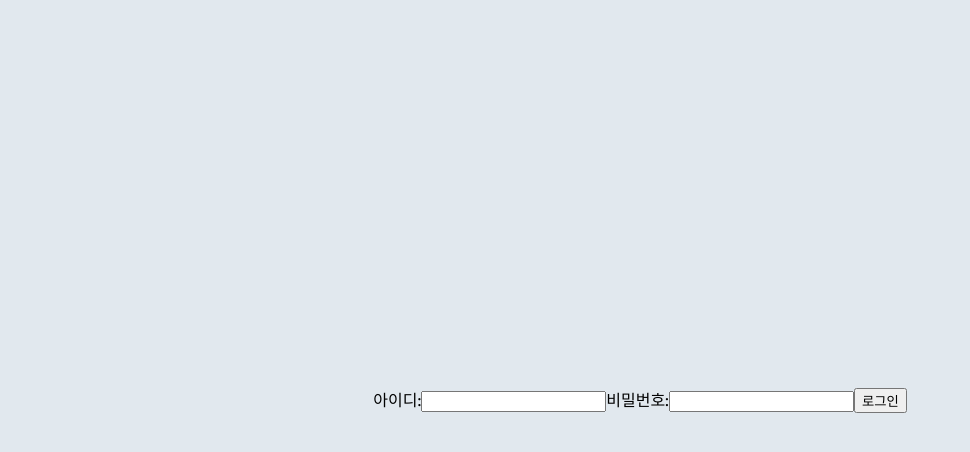
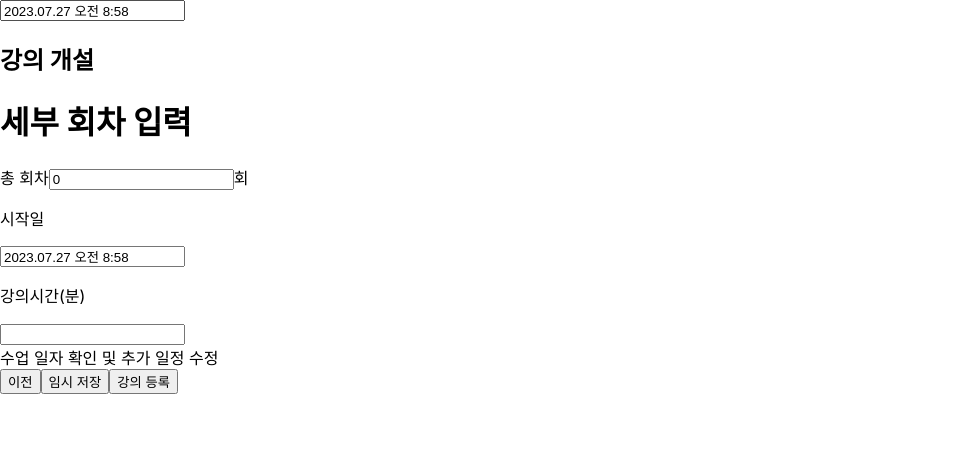
Before and after one commit to qor4/Learners-High, a React (Create React App) app in the folder frontend/: page /class/round/join in a window 1280 px wide. Before the commit this address had no page. Shown: the top 452 px of the page, without its empty margins (0-970 px from the left). Built offline with nearby package versions, Linux system fonts and the light colour scheme.

Commit message:
[FE] feat: 강의 개설 진행중

```diff
--- a/frontend/package.json
+++ b/frontend/package.json
@@ -14,6 +14,7 @@
     "react": "^18.2.0",
     "react-calendar": "^4.5.0",
     "react-cookie": "^4.1.1",
+    "react-datepicker": "^4.16.0",
     "react-dom": "^18.2.0",
     "react-icons": "^4.10.1",
     "react-redux": "^8.1.1",
--- a/frontend/src/App.js
+++ b/frontend/src/App.js
@@ -7,11 +7,13 @@ import UserJoin from './components/auth/UserJoin'
 import UserJoinTeacherJob from './components/auth/UserJoinTeacherJob';
 import UserJoinTeacherEdu from './components/auth/UserJoinTeacherEdu';
 import UserLogIn from './components/auth/UserLogIn';
+import UserJoinPage from './pages/auth/UserJoinPage'
 
-import FormStructor from './pages/LogInSignUpPage';
 
 import ClassJoinPage from './pages/class/ClassJoinPage'
-
+import ClassRoundJoinPage from './pages/class/ClassRoundJoinPage';
+import TestList from './components/test/TestList';
+import DatePickerComponent from "./components/class/DatePickerComponent"
 
 // test용
 
@@ -19,16 +21,19 @@ import ClassJoinPage from './pages/class/ClassJoinPage'
 function App() {
   return (
     <div className="App">
-
+    <DatePickerComponent/>
     {/* <FormStructor/> */}
     {/* <TeacherJobItem/> */}
     {/* <UserJoinTeacherJob/>
     <UserJoinTeacherEdu/> */}
-    <UserLogIn/>
+    {/* <UserLogIn/> */}
+
+    {/* <ClassRoundJoinPage/> */}
     <Routes>
       <Route path="/" element={<Main/>}></Route>
-      <Route path="/join" element={<UserJoin/>}></Route>
+      <Route path="/join" element={<UserJoinPage/>}></Route>
       <Route path="/class/join" element={<ClassJoinPage/>}></Route>
+      <Route path="/class/round/join" element={<ClassRoundJoinPage/>}></Route>
     </Routes>
 
 
--- a/frontend/src/components/auth/UserLogIn.js
+++ b/frontend/src/components/auth/UserLogIn.js
@@ -43,14 +43,14 @@ const UserLogIn = () => {
             <input
             type="text"
             name="userId"
-            value={logInForm.userId}
+            // value={logInForm.userId}
             onChange={onChange}
             />
             <span>비밀번호:</span>
             <input
             type="password"
             name="userPassword"
-            value={logInForm.userPassword}
+            // value={logInForm.userPassword}
             onChange={onChange}
             />
             <button onClick={userLogIn}>로그인</button>
--- a/frontend/src/components/class/ClassJoin.js
+++ b/frontend/src/components/class/ClassJoin.js
@@ -4,6 +4,7 @@ import { useState, useEffect } from "react";
 import { CKEditor } from "@ckeditor/ckeditor5-react";
 import ClassicEditor from "@ckeditor/ckeditor5-build-classic";
 import { useSelector } from "react-redux";
+import { Link, useNavigate } from "react-router-dom";
 
 import { url } from "../../api/APIPath";
 
@@ -11,6 +12,8 @@ import axios from "axios";
 
 const ClassJoin = () => {
     const userNo = useSelector(state=>state.user.userNo)
+    const [classNo, setClassNo] = useState("")
+
     const [classCode, setclassCode] = useState("");
     const [classThumbnailImg, setThumbnail] = useState(null);
     const [classThumbnailInfo, setClassIntro] = useState("");
@@ -64,6 +67,7 @@ const ClassJoin = () => {
     // 검색을 통해 나온 과목 li를 클릭했을 때
     const selectedResult = (event) => {
         setSubjectName(event.target.textContent);
+        console.log(subjectName)
     };
 
     // 썸네일 업로드를 했을 때 (파일 선택을 했을 때) => 이후 수정@@@
@@ -122,6 +126,20 @@ const ClassJoin = () => {
             maxStudent: maxStudent,
             userNo: userNo //
         }
+        axios.post(`${url}/class/join`,
+        data,
+        {headers: {"Content-Type": 'application/json'}}
+        )
+        .then(res=> {
+            const {classNo} = res.data
+            setClassNo(classNo)
+            console.log(res.data, res)
+        })
+        .catch(err=> console.log(err))
+    }
+    const nextPage = () => {
+        sendDataToServer()
+        // navigate('/class/round/join') // 언급 필요. classRoundJoin url 생성
     }
 
     return (
@@ -269,10 +287,16 @@ const ClassJoin = () => {
                 <span>원</span>
             </div>
 
+
+
             {/* 버튼 모음 => 이후 수정@@@ */}
             <div>
                 <button onClick={sendDataToServer}>임시 저장</button>
-                <button>다음</button>
+                <Link to="/class/round/join" state={{classNo: classNo}}>
+                <button onClick={nextPage}>
+                    다음
+                </button>
+                </Link>
             </div>
             <hr/>
         </>
--- /dev/null
+++ b/frontend/src/components/class/ClassRoundJoin.jsx
@@ -0,0 +1,232 @@
+// 강의 개설 두 번째 페이지 (세부 회차 입력)
+
+import { useState } from "react";
+
+import ClassRoundItem from "./ClassRoundItem";
+import ClassDaysTimes from "./ClassDaysTimes";
+
+import DatePickerComponent from "./DatePickerComponent";
+
+const ClassRoundJoin = () => {
+    const [classTotalRound, setClassTotalRound] = useState(0);
+
+    const [classRoundDataSet, setClassRoundDataSet] = useState([])
+    const initialClassRoundItem = {
+        classNo: "", // 임시
+        classRoundNumber: "",
+        classRoundTitle: "",
+        classRoundFileName: "",
+        classRoundFileOriginName: "",
+        classRoundStartDatetime: "",
+        classRoundEndDateTime: "",
+        isHomework: false,
+    }
+
+    const [startDate, setStartDate] = useState("");
+    const [selectedDays, setSelectedDays] = useState([]);
+    const [daysTimes, setDaysTimes] = useState({});
+
+    const [classRunningTime, setClassRunningTime] = useState("") // 오직 분 단위로.
+
+    // 캘린더에서 선택한 날짜들을 담아줄 배열
+    const [selectedDates, setSelectedDates] = useState([]);
+
+    // const days = ["월", "화", "수", "목", "금", "토", "일"];
+
+    const initialDays = [
+        {
+            week: "일",
+            code: 0,
+            startHour: "",
+            startMinute: "",
+            classRunningTime: "",
+            isSelected: false,
+        },
+        {
+            week: "월",
+            code: 1,
+            startHour: "",
+            startMinute: "",
+            classRunningTime: "",
+            isSelected: false,
+        },
+        {
+            week: "화",
+            code: 2,
+            startHour: "",
+            startMinute: "",
+            classRunningTime: "",
+            isSelected: false,
+        },
+        {
+            week: "수",
+            code: 3,
+            startHour: "",
+            startMinute: "",
+            classRunningTime: "",
+            isSelected: false,
+        },
+        {
+            week: "목",
+            code: 4,
+            startHour: "",
+            startMinute: "",
+            classRunningTime: "",
+            isSelected: false,
+        },
+        {
+            week: "금",
+            code: 5,
+            startHour: "",
+            startMinute: "",
+            classRunningTime: "",
+            isSelected: false,
+        },
+        {
+            week: "토",
+            code: 6,
+            startHour: "",
+            startMinute: "",
+            classRunningTime: "",
+            isSelected: false,
+        },
+    ]
+    const [days, setDays] = useState(initialDays)
+
+    // const [days, setDays] = useState({
+    //     "월": false,
+    //     "화": false,
+    //     "수": false,
+    //     "목": false,
+    //     "금": false,
+    //     "토": false,
+    //     "일": false
+    // })
+
+    // 총 회차 수 입력했을 때
+    const handleTotalTimeChange = (event) => {
+        const numericValue = parseInt(event.target.value, 10);
+        if (!isNaN(numericValue) && numericValue >= 0) {
+            setClassTotalRound(numericValue);
+            const classRoundDataSetCopy = new Array(classTotalRound).fill(initialClassRoundItem)
+            // console.log(numericValue, "들어옴")
+            console.log(classRoundDataSetCopy, "DDD")
+            setClassRoundDataSet(classRoundDataSetCopy)
+            return
+        }
+        setClassTotalRound(0)
+    };
+
+    // 시작일 캘린더에서 선택했을 때 => 이후 수정@@@
+    const handleStartDateChange = (event) => {
+        setStartDate(event.target.value);
+    };
+
+    // 기본 진행 요일 선택할 때 => 총 회차 수보다 많이 선택 불가능하게 수정@@@ // 나중에!!
+
+    let hour, miniute  // 보류
+    const handleRunningTimeChange = (e) => {
+        setClassRunningTime(e.currentTarget.value)
+        hour = parseInt(e.currentTarget.value/60)
+        miniute = e.currentTarget.value % 60
+
+        console.log(hour, miniute)
+    }
+
+    // 요일별 시작 시간과 종료 시간 입력 함수 (시와 분을 각각 저장) => 체크박스 해제했을 때 이 배열에서 사라지게 수정@@@
+    const handleDayTimeChange = (
+        day,
+        startHour,
+        startMinute,
+        endHour,
+        endMinute
+    ) => {
+        setDaysTimes((prevTimes) => ({
+            ...prevTimes,
+            [day]: { startHour, startMinute, endHour, endMinute },
+        }));
+    };
+    // 해당 요일의 인덱스를 반환하는 함수
+
+    // 시작일을 기준으로 선택한 요일에 해당하는 일자를 뽑아내는 함수
+
+    // =================================================================
+
+    // 인풋박스에 포커스가 가면 빈 문자열로 바꿔주는 커스텀 함수
+    const handleFocusChange = (setStateFunc, value) => {
+        setStateFunc(value === 0 ? "" : value);
+    };
+
+
+    const getData = () => {
+        setClassRoundDataSet()
+    }
+
+    return (
+        <>
+            <h1>세부 회차 입력</h1>
+            <div>
+                <label htmlFor="totalTime">총 회차</label>
+                <input
+                    type="number"
+                    id="totalTime"
+                    min={0}
+                    onFocus={() => handleFocusChange(setClassTotalRound, classTotalRound)}
+                    value={classTotalRound}
+                    onChange={handleTotalTimeChange}
+                />
+                <span>회</span>
+            </div>
+
+            <div>
+                <p>시작일</p>
+                <DatePickerComponent getData=""/>
+                <p>강의시간(분)</p>
+                <input
+                type="number"
+                name="classRunningTime"
+                value={classRunningTime}
+                min={0}
+                onChange={handleRunningTimeChange}
+                />
+            </div>
+            {/* 나중에!!
+            <span>기본 진행 요일 (중복 선택 가능)</span>
+            {days.map((day) => {
+                return (
+                    <span key={day.code}>
+                        <input
+                            type="checkbox"
+                            id={day.code}
+                            name={day.week}
+                        />
+                        <label htmlFor={day.code}>{day.week}</label>
+                    </span>
+                );
+            })} */}
+
+            <div>
+                {classRoundDataSet.map((item, idx)=> {
+                    return <DatePickerComponent getData={getData}/>
+                })}
+            </div>
+
+
+            {/* 캘린더 */}
+            <div>수업 일자 확인 및 추가 일정 수정</div>
+
+            {classRoundDataSet.map((item, idx)=> {
+                    return <ClassRoundItem/>
+                })}
+
+            {/* 버튼 모음 => 이후 수정@@@ */}
+            <div>
+                <button>이전</button>
+                <button>임시 저장</button>
+                <button>강의 등록</button>
+            </div>
+        </>
+    );
+};
+
+export default ClassRoundJoin;
--- /dev/null
+++ b/frontend/src/components/class/DatePickerComponent.js
@@ -0,0 +1,26 @@
+import DatePicker from "react-datepicker"
+import React, {useState} from "react";
+import "react-datepicker/dist/react-datepicker.css"
+import {ko} from "date-fns/esm/locale"
+
+const DatePickerComponent = ({getData}) => {
+  // const [startDate, setStartDate] = useState(new Date('2023-04-05 19:12'));
+  const [classRoundDate, setClassRoundDate] = useState(getData ? new Date('2023-04-05 19:12'): new Date());
+
+  const data = {
+
+  }
+  return (
+    <DatePicker
+      selected={classRoundDate}
+      locale={ko}
+      onChange={(date) => setClassRoundDate(date)}
+      showTimeSelect
+      timeFormat="HH:mm"
+      timeIntervals={30}
+      timeCaption="시작시간"
+      dateFormat="yyyy.MM.dd aa h:mm"
+    />
+  );
+};
+  export default DatePickerComponent
--- a/frontend/src/components/test/TestList.jsx
+++ b/frontend/src/components/test/TestList.jsx
@@ -12,13 +12,18 @@ const TestList = () =>{
   ]
   const [test, setTest] = useState([...testArray])
 
+  const changeValue = (value) => {
+    setTest([...test, ])
+  }
+
   console.log(test)
+
 
   return (
     <>
       {
-        test.map(item => (
-          <TestItem testItem={item}></TestItem>
+        test.map((item,idx) => (
+          <TestItem testItem={item} idx={idx} changeValue={changeValue}></TestItem>
         ))
       }
     </>
--- a/frontend/src/pages/class/ClassJoinPage.js
+++ b/frontend/src/pages/class/ClassJoinPage.js
@@ -1,6 +1,5 @@
 // 강의 개설 페이지
 import ClassJoin from "../../components/class/ClassJoin";
-import ClassJoinRound from "../../components/class/ClassJoinRoundList";
 // import { useState } from "react";
 
 const ClassJoinPage = () => {
@@ -8,9 +7,6 @@ const ClassJoinPage = () => {
         <div>
             <h2>강의 개설</h2>
             <ClassJoin />
-
-            <hr />
-            <ClassJoinRound />
         </div>
     );
 };
--- /dev/null
+++ b/frontend/src/pages/class/ClassRoundJoinPage.js
@@ -0,0 +1,13 @@
+import ClassRoundJoin from "../../components/class/ClassRoundJoin";
+
+
+const ClassRoundJoinPage = () => {
+    return (
+        <div>
+            <h2>강의 개설</h2>
+            <ClassRoundJoin/>
+        </div>
+    );
+};
+
+export default ClassRoundJoinPage;
```
Also changed, not shown: frontend/src/components/class/ClassRoundJoin_backup.js (renamed from frontend/src/components/class/ClassJoinRound.js, +31 -14 lines), frontend/src/components/class/ClassRoundTime.js (added), frontend/src/pages/auth/UserJoinPage.jsx (added), 1 other file (tests, documents, lock files or other folders).
